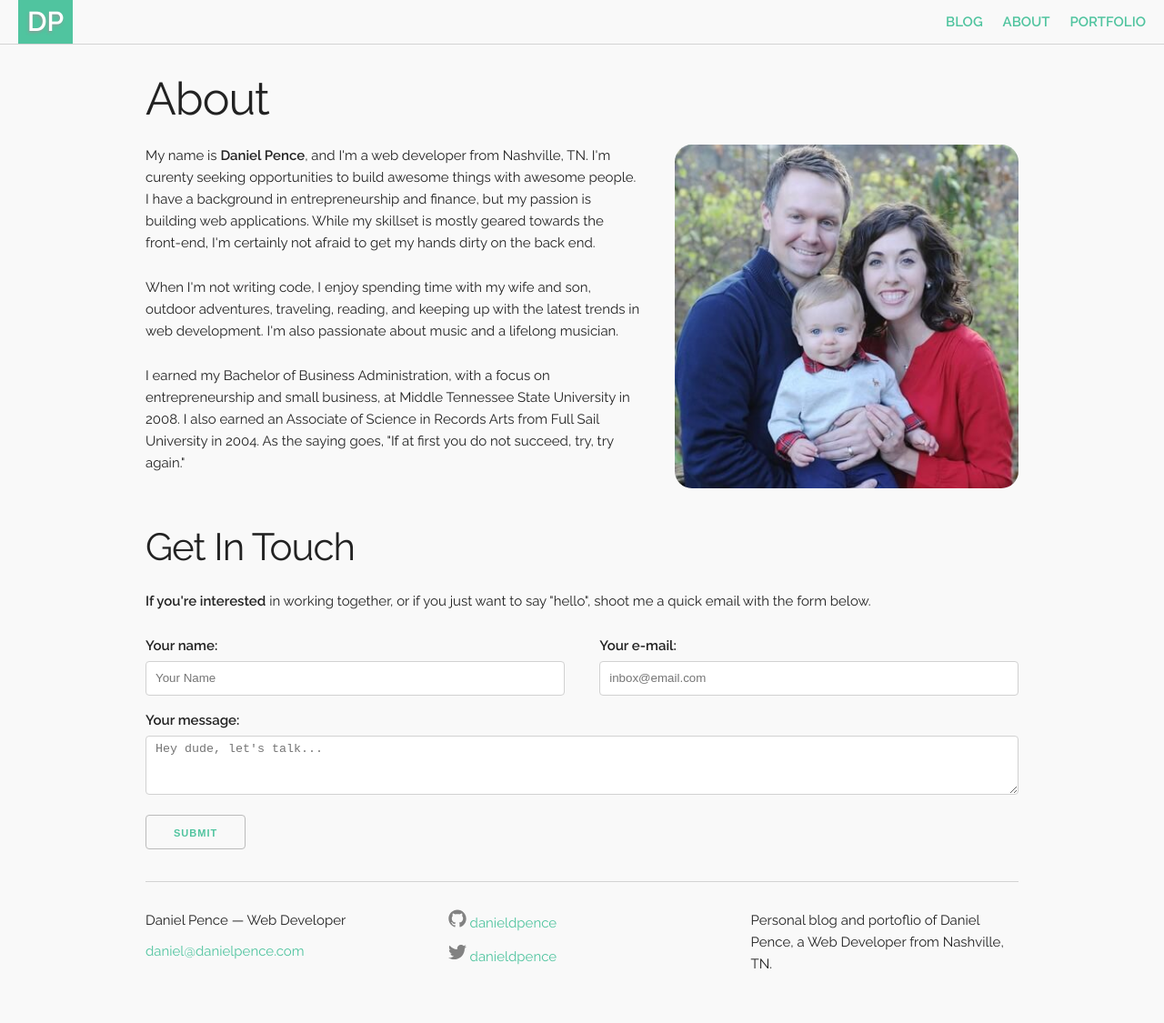
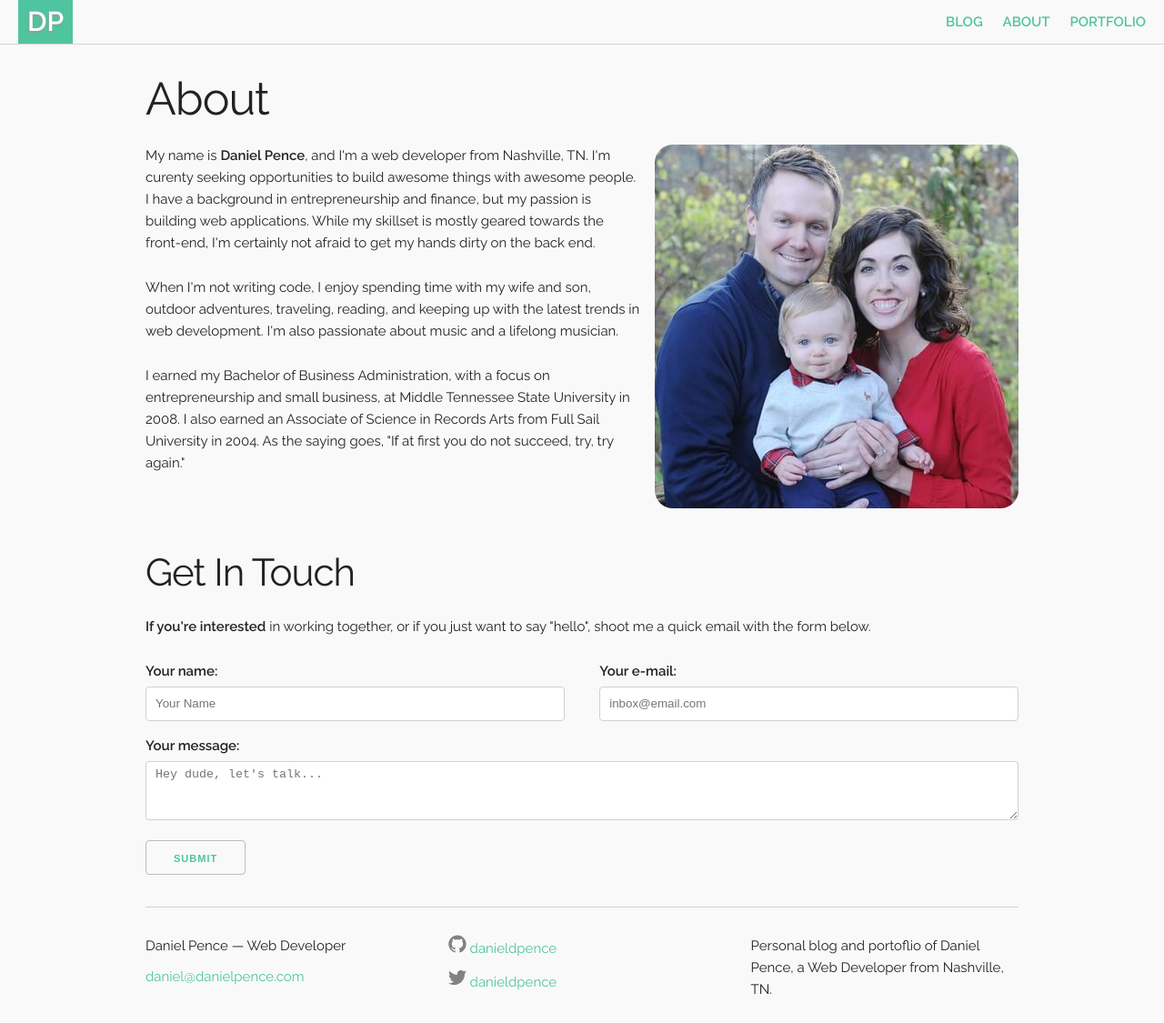
Before and after one commit to danieldpence/ddp-jekyll, a Jekyll site: the page built from about.html, in a window 1280 px wide. Shown: the whole page at 91% size. Built offline with Jekyll 4.4.1, drawn with Linux system fonts in a browser that asks for light colours; before the commit the page ends 1097 px from its top, so only the background shows below that.

Commit message:
Add media queries to about section

```diff
--- a/_layouts/post.html
+++ b/_layouts/post.html
@@ -11,7 +11,7 @@ layout: default
 
 
       {% if page.image %}
-          <img src="{{ page.image }}"></img>
+          <img src="{{ page.image }}" class="u-max-full-width"></img>
           {% else %}
       {% endif %}
 
--- a/_sass/_base.scss
+++ b/_sass/_base.scss
@@ -1,9 +1,3 @@
-@import
-    "skeleton",
-    "colors",
-    "syntax"
-;
-
 body {
     margin: 0;
     background-color: #F9F9F9;
--- a/_sass/_layout.scss
+++ b/_sass/_layout.scss
@@ -128,11 +128,32 @@
 
 .about {
     margin: 2em auto;
-    img {
-        border-radius: 5%;
+
+    .about-image {
+      border-radius: 5%;
+
+      /* Larger than mobile */
+      @media (min-width: 400px) {
+        display: block;
+        margin: 0 auto 1em;
+        width: 100%;
+      }
+      /* Larger than phablet */
+      @media (min-width: 550px) {
+        margin-left: 1em;
+        margin-bottom: 1em;
+        width: 300px;
+      }
+      /* Larger than tablet */
+      @media (min-width: 750px) {
+        width: 340px;
+      }
+      /* Larger than desktop */
+      @media (min-width: 1000px) {
+        width: 400px;
+      }
     }
 }
-
 
 /*--Contact Form--*/
 input[type="submit"].button {
--- a/about.html
+++ b/about.html
@@ -6,17 +6,12 @@ permalink: /about/
 <section class="about container">
     <h1>About</h1>
     <div class="row">
-        <div class="seven columns u-pull-left">
+        <img src="/img/family.jpg" class="about-image u-pull-right">
+        <p>My name is <strong>Daniel Pence</strong>, and I'm a web developer from Nashville, TN. I'm curenty seeking opportunities to build awesome things with awesome people. I have a background in entrepreneurship and finance, but my passion is building web applications. While my skillset is mostly geared towards the front-end, I'm certainly not afraid to get my hands dirty on the back end.</p>
 
-            <p>My name is <strong>Daniel Pence</strong>, and I'm a web developer from Nashville, TN. I'm curenty seeking opportunities to build awesome things with awesome people. I have a background in entrepreneurship and finance, but my passion is building web applications. While my skillset is mostly geared towards the front-end, I'm certainly not afraid to get my hands dirty on the back end.</p>
+        <p>When I'm not writing code, I enjoy spending time with my wife and son, outdoor adventures, traveling, reading, and keeping up with the latest trends in web development. I'm also passionate about music and a lifelong musician.</p>
 
-            <p>When I'm not writing code, I enjoy spending time with my wife and son, outdoor adventures, traveling, reading, and keeping up with the latest trends in web development. I'm also passionate about music and a lifelong musician.</p>
-
-            <p>I earned my Bachelor of Business Administration, with a focus on entrepreneurship and small business, at Middle Tennessee State University in 2008. I also earned an Associate of Science in Records Arts from Full Sail University in 2004. As the saying goes, "If at first you do not succeed, try, try again."</p>
-        </div>
-        <div class="five columns u-pull-right">
-            <img src="/img/family.jpg" class="u-pull-right u-max-full-width">
-        </div>
+        <p>I earned my Bachelor of Business Administration, with a focus on entrepreneurship and small business, at Middle Tennessee State University in 2008. I also earned an Associate of Science in Records Arts from Full Sail University in 2004. As the saying goes, "If at first you do not succeed, try, try again."</p>
     </div>
 </section>
 
--- a/css/main.scss
+++ b/css/main.scss
@@ -1,7 +1,7 @@
 ---
 # Only the main Sass file needs front matter (the dashes are enough)
 ---
-@charset "utf-8";
+
 
 
 
@@ -28,7 +28,8 @@
 // $on-laptop:        800px;
 
 // Import partials from `sass_dir` (defaults to `_sass`)
-@import
-        "base",
-        "layout"
-;
+@import "skeleton";
+@import "colors";
+@import "syntax";
+@import "base";
+@import "layout";
```
